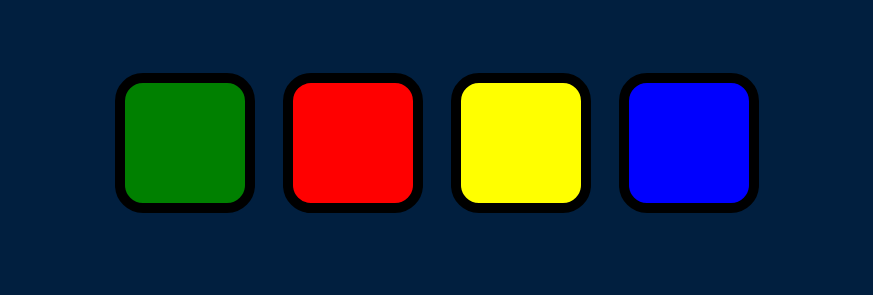
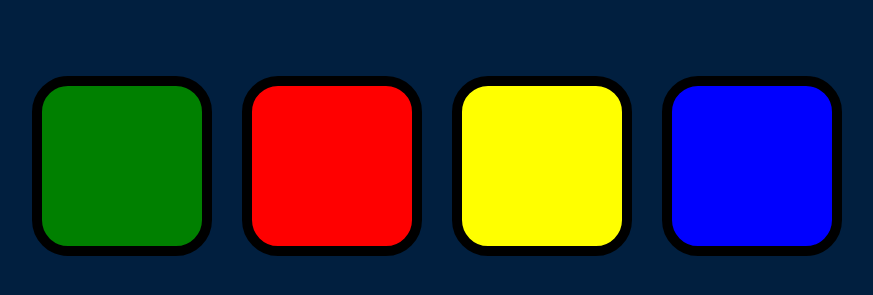
Before and after one commit to VicktorS98/Jueguito-Rubik, a plain HTML site: page index.html in a window 1280 px wide. Shown: the part 67-362 px from the top of the page, without its empty margins (203-1076 px from the left). Drawn offline with nearby package versions, Linux system fonts and the light colour scheme.

Commit message:
changed row display ppty

```diff
--- a/styles.css
+++ b/styles.css
@@ -18,15 +18,15 @@ body {
 }
 
 .row {
-  display: block;
+  display: inline-flex;
 }
 
 
 .btn {
-  margin: 12px;
+  margin: 15px;
   display: inline-block;
-  height: 140px;
-  width: 140px;
+  height: 180px;
+  width: 180px;
   border: 10px solid black;
   border-radius: 20%;
 }
```
